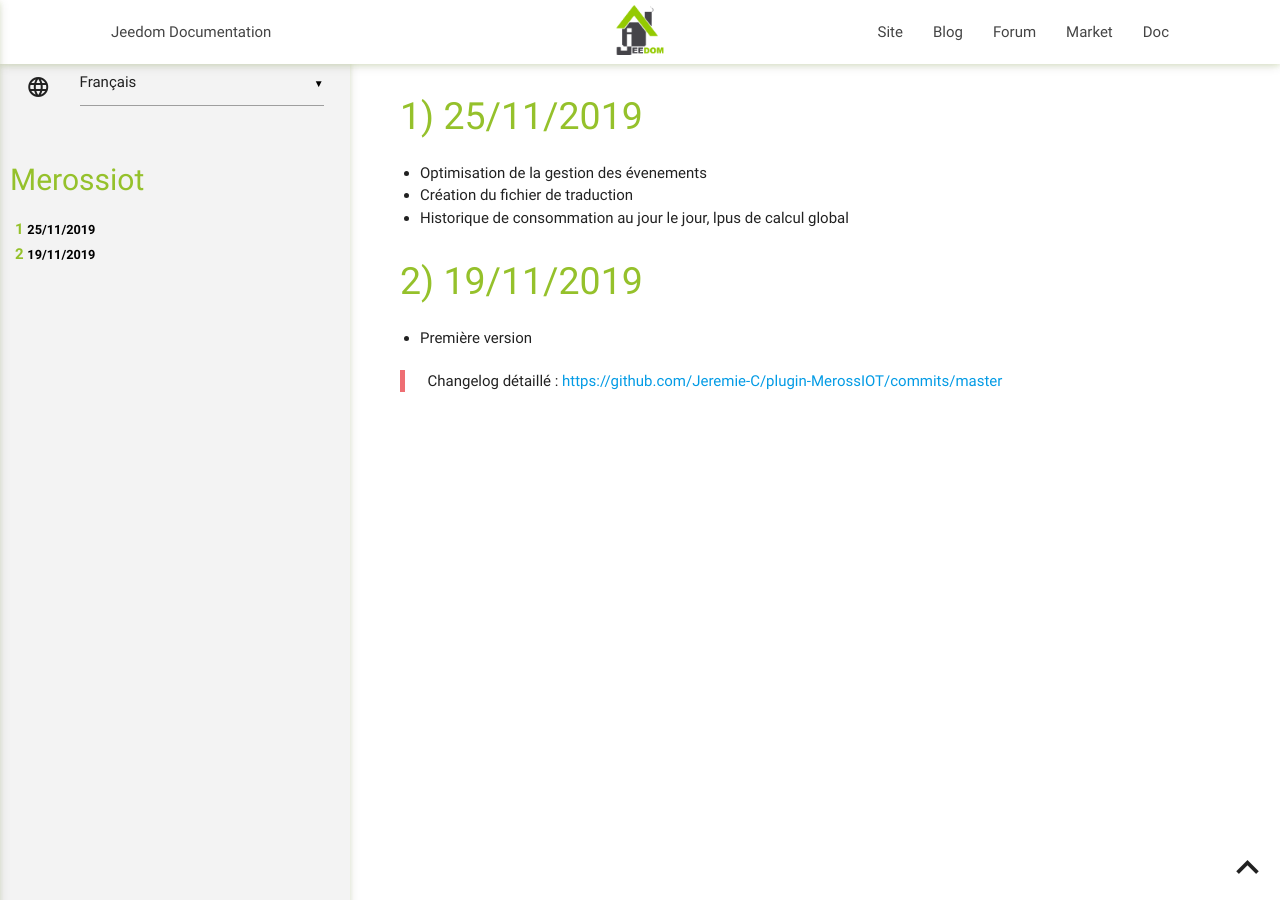
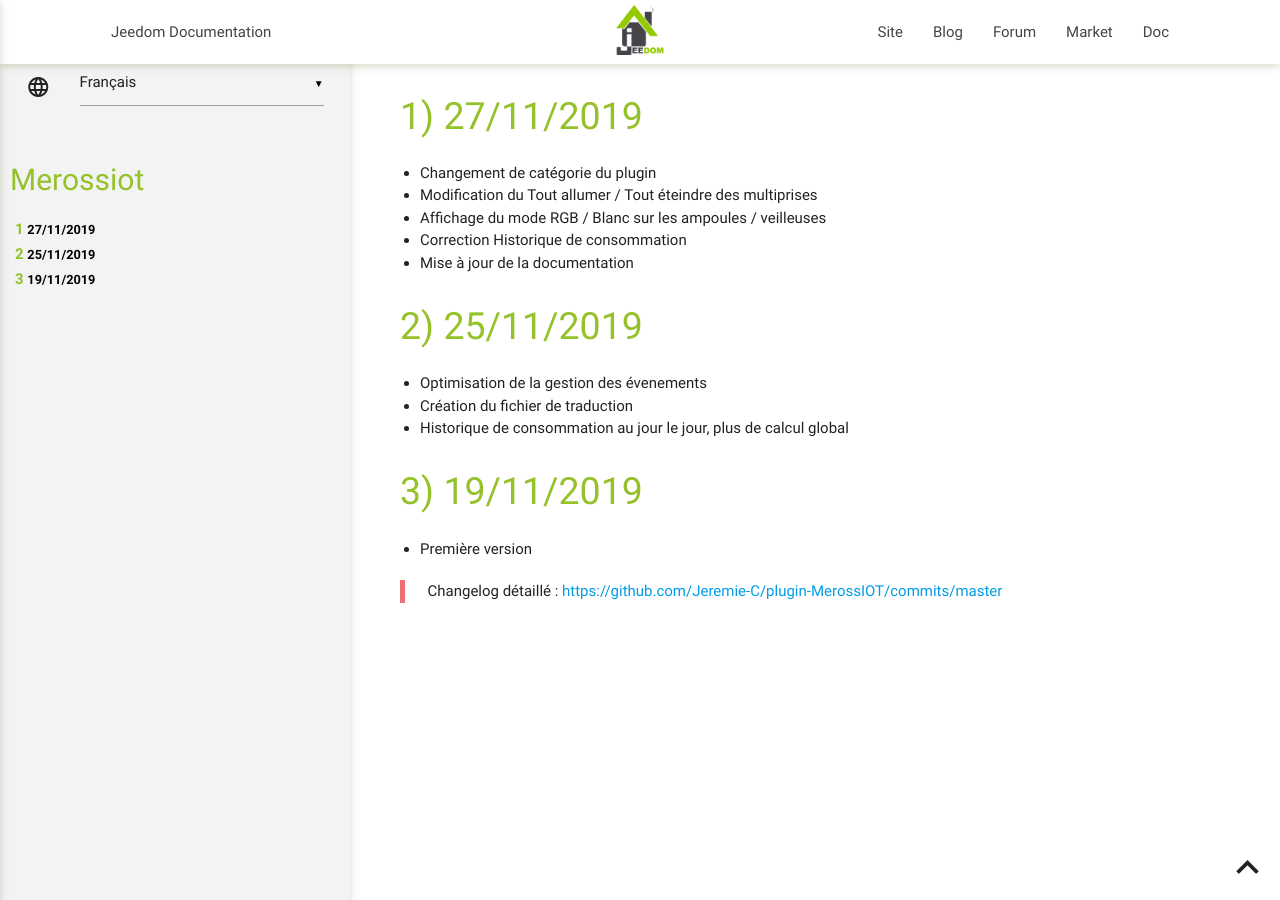
Before and after one commit to Jeremie-C/plugin-MerossIOT, a Jekyll site: the page built from docs/fr_FR/changelog.md, in a window 1280 px wide. Built offline with Jekyll 4.4.1, drawn with Linux system fonts in a browser that asks for light colours; our own code applies the rules of GitHub Pages for plain Markdown files.

Commit message:
Tag v1.0.2

```diff
--- a/docs/fr_FR/changelog.md
+++ b/docs/fr_FR/changelog.md
@@ -1,8 +1,16 @@
+# 27/11/2019
+
+- Changement de catégorie du plugin
+- Modification du Tout allumer / Tout éteindre des multiprises
+- Affichage du mode RGB / Blanc sur les ampoules / veilleuses
+- Correction Historique de consommation
+- Mise à jour de la documentation
+
 # 25/11/2019
 
 - Optimisation de la gestion des évenements
 - Création du fichier de traduction
-- Historique de consommation au jour le jour, lpus de calcul global
+- Historique de consommation au jour le jour, plus de calcul global
 
 # 19/11/2019
 
--- a/plugin_info/info.json
+++ b/plugin_info/info.json
@@ -1,12 +1,12 @@
 {
   "id" : "MerossIOT",
   "name": "Meross IOT",
-  "version": "1.0.1",
+  "version": "1.0.2",
   "description": "Plugin pour contrôler les appareils MEROSS",
   "licence": "GPL",
   "author": "Jeremie-C",
   "require": "3.0",
-  "category": "automation protocol",
+  "category": "home automation protocol",
   "hasDependency": true,
   "hasOwnDeamon": true,
   "maxDependancyInstallTime": 30,
```
Also changed, not shown: docs/fr_FR/index.md (+7 -0 lines), docs/images/6_Dashboard.png (added).
